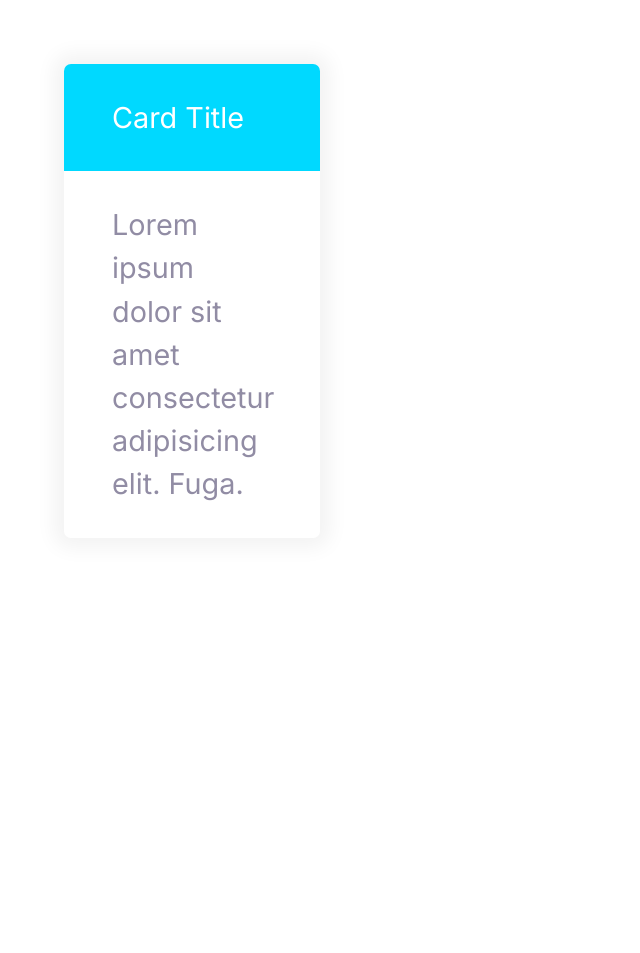
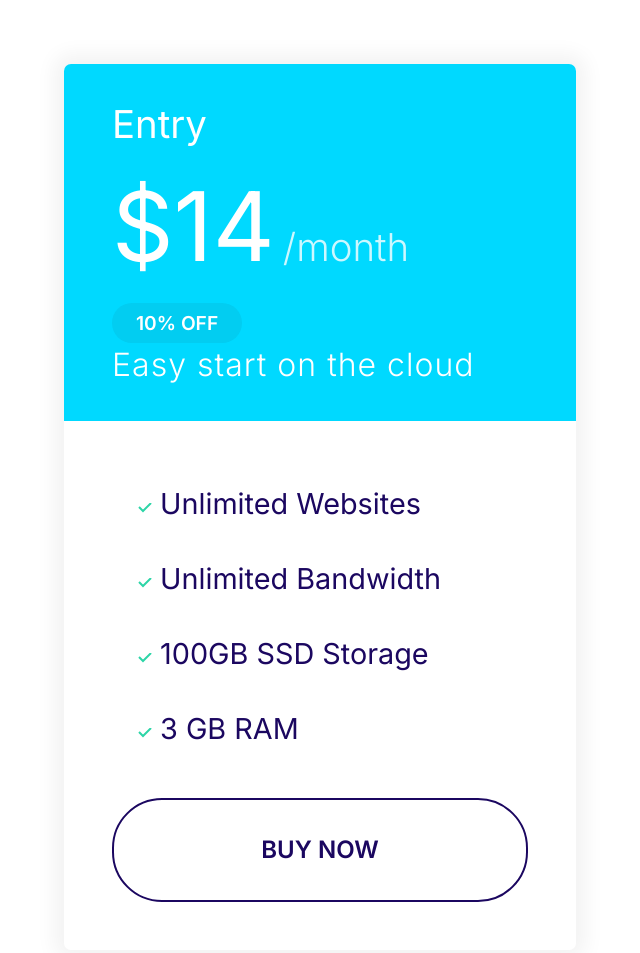
Before and after one commit to UliMur/cloudhostingproject, a plain HTML site: page index.html in a window 1280 px wide. Shown: the whole page, without its empty margins (0-640 px from the left). Before the commit the page ends 800 px from the top, so only its background shows below. Drawn offline with Linux system fonts and the light colour scheme.

Commit message:
Build plan component.

```diff
--- a/css/styles.css
+++ b/css/styles.css
@@ -100,7 +100,9 @@ h2 {
 }
 .badge--small {
     font-size: 1.6rem;
+    padding: 0.5rem 1.5rem;
 }
+
 @media screen and (min-width: 1024px) {
     .badge {
         font-size: 1.5rem
@@ -271,3 +273,53 @@ background: #3a8ffd
     background: var(--color-secondary);
     color: #fff
 }
+
+.card--secondary .badge--secondary {
+    background: #02cdf1;
+
+}
+
+/* Plans */
+
+.plan__name {
+    color: #fff;
+    margin: 0;
+    font-weight: 500;
+    font-size: 2.4rem;
+}
+.plan__price {
+font-size: 6rem;
+}
+
+.plan__billing-cycle {
+font-size: 2.4rem;
+font-weight: 300;
+opacity: 0.8;
+margin-right: 1rem;
+}
+
+.plan__description {
+    font-size: 2rem;
+    font-weight: 300;
+    letter-spacing: 1px;
+    display: block;
+}
+
+.plan .list__item {
+    margin-bottom: 2rem;
+}
+
+@media screen and (min-width 1024px) {
+    .plan__name{
+        font-size: 1.4rem;
+    }
+    .plan__price {
+        font-size: 5rem;
+    }
+    .plan__billing-cycle {
+        font-size: 1.6rem;
+    }
+    .plan__description {
+        font-size: 1.7rem;
+    }
+}
--- a/index.html
+++ b/index.html
@@ -7,16 +7,34 @@
     <title>Document</title>
     <link rel="preconnect" href="https://fonts.googleapis.com">
     <link rel="preconnect" href="https://fonts.gstatic.com" crossorigin>
-    <link href="https://fonts.googleapis.com/css2?family=Inter:wght@400;600;700&display=swap" rel="stylesheet">
+    <link href="https://fonts.googleapis.com/css2?family=Inter:wght@300;400;600;700&display=swap" rel="stylesheet">
     <link rel="stylesheet" href="/css/normalize.css">
     <link rel="stylesheet" href="/css/styles.css">
 </head>
 <body>
-  <div style="width: 30%; padding: 4rem;">
-    <div class="card card--secondary">
-      <header class="card__header">Card Title</header>
-      <div class="card__body">Lorem ipsum dolor sit amet consectetur adipisicing elit. Fuga.</div>
-    </div>
+  <div style="width: 50%; padding: 4rem;">
+
+
+    <div class="plan">
+      <div class="card card--secondary">
+        <header class="card__header">
+          <h3 class="plan__name">Entry</h3>
+          <span class="plan__price">$14</span>
+          <span class="plan__billing-cycle">/month</span>
+          <span class="badge badge--secondary badge--small">10% OFF</span>
+          <span class="plan__description">Easy start on the cloud</span>
+        </header>
+        <div class="card__body">
+          <ul class="list list--tick">
+            <li class="list__item"> Unlimited Websites </li>
+            <li class="list__item"> Unlimited Bandwidth</li>
+            <li class="list__item"> 100GB SSD Storage</li>
+            <li class="list__item"> 3 GB RAM</li>
+        </ul>
+        <bitton class="btn btn--outline btn--block">Buy Now</bitton>
+        </div>
+      </div>
+      </div>
     </div>
   </div>
   </body>
```
Also changed, not shown: components/plan.html (added, +20 -0 lines).
